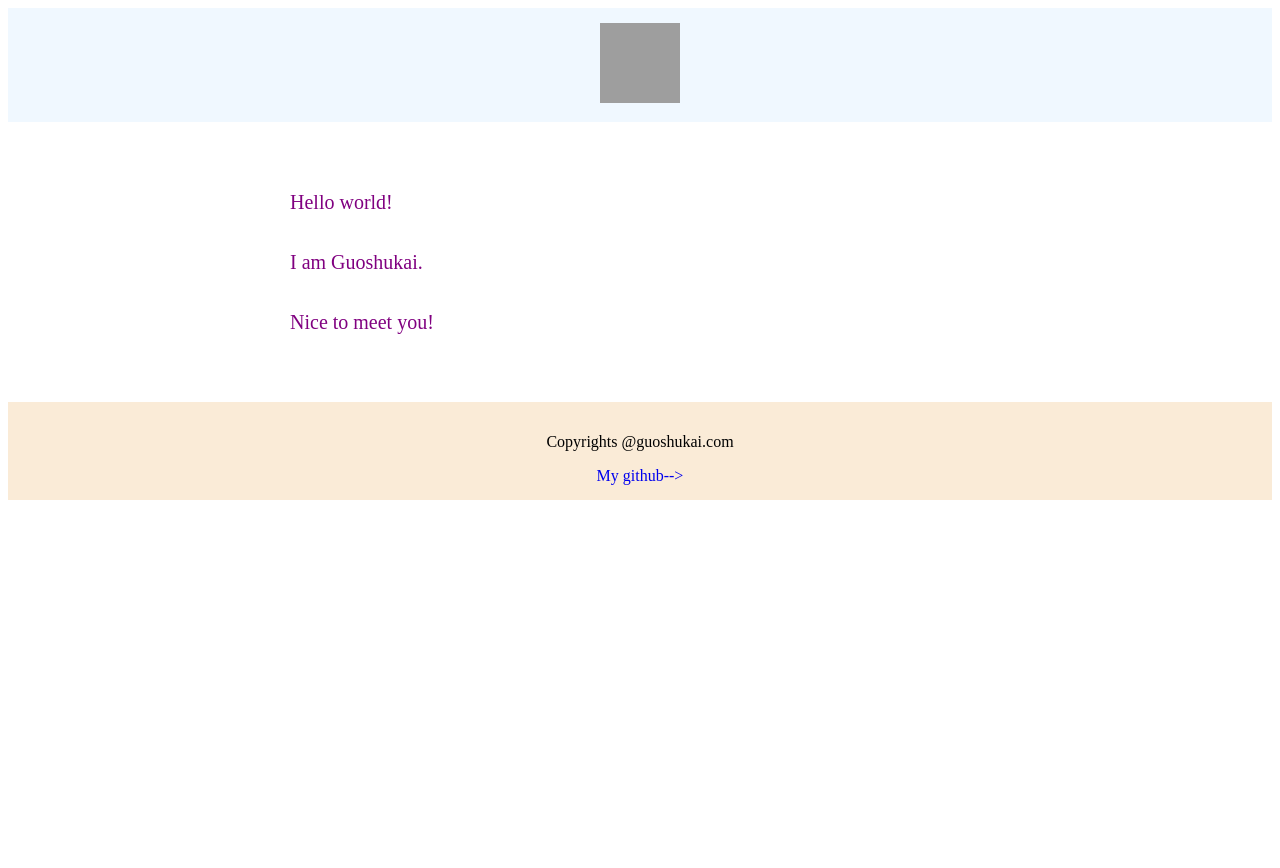
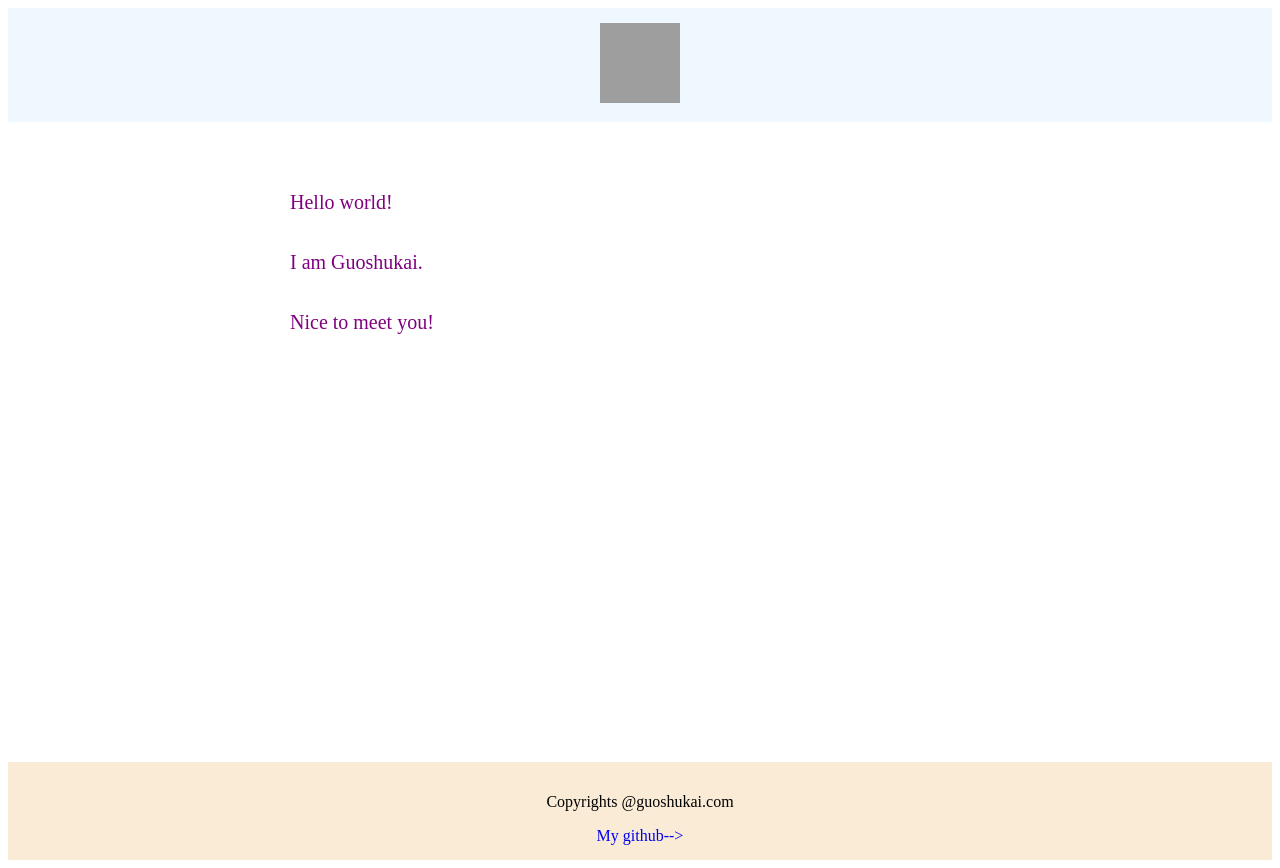
Before and after one commit to kanna777d/DK01, a plain HTML site: page index.html in a window 1280 px wide. Before the commit the page ends 800 px from the top, so only its background shows below. Drawn offline with Linux system fonts and the light colour scheme; grey boxes are pictures that could not be loaded.

Commit message:
Add files via upload

```diff
--- a/index.html
+++ b/index.html
@@ -15,7 +15,7 @@
         height="80px"
       />
     </div>
-    <div style="color: purple; font-size: 20px; padding: 20px; line-height: 2; height:70hv; max-width: 700px; margin: 20px auto;">
+    <div style="color: purple; font-size: 20px; padding: 20px; line-height: 2; max-width: 700px; height:70vh; margin: 20px auto;">
       <p>Hello world!</p>
       <p>I am Guoshukai.</p>
       <p>Nice to meet you!</p>
```
